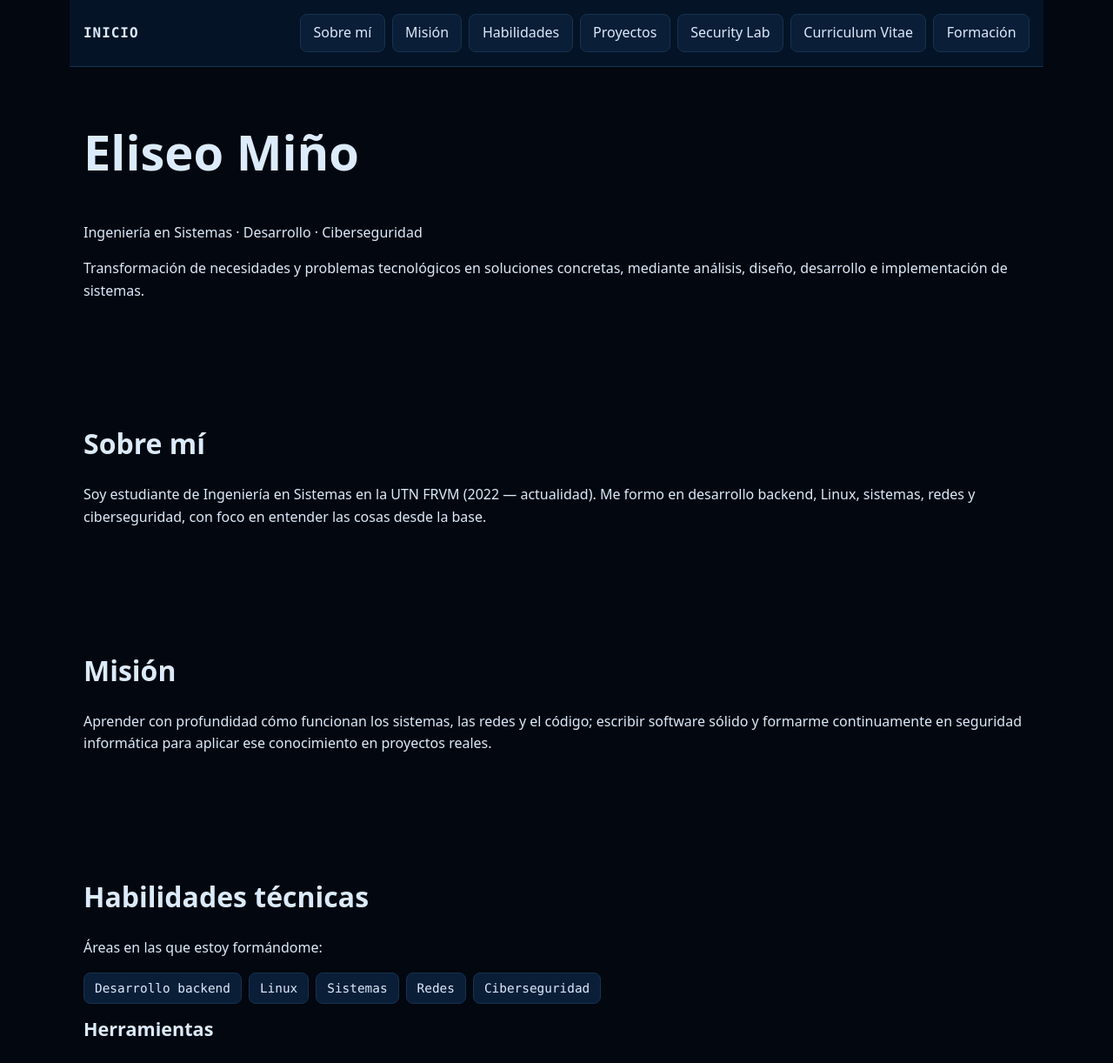
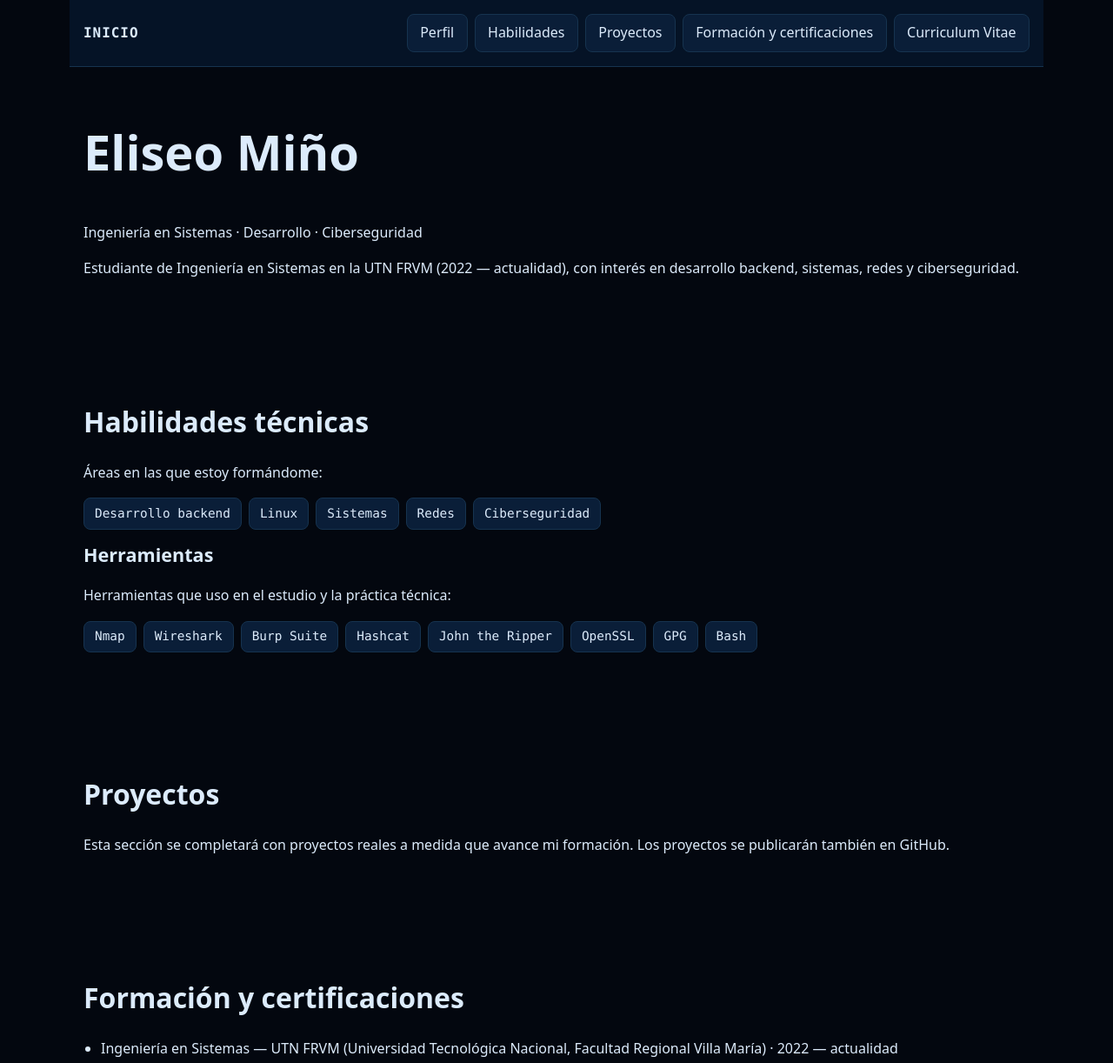
Before and after one commit to EliseoMino/EliseoMino.github.io, a plain HTML site: page index.html in a window 1280 px wide. Shown: the top 1222 px of the page at 87% size. Drawn offline with Linux system fonts and the light colour scheme.

Commit message:
cambios de posicionamiento de los titulos y mejoras visuales de informacion

```diff
--- a/index.html
+++ b/index.html
@@ -3,9 +3,9 @@
 <head>
   <meta charset="UTF-8">
   <meta name="viewport" content="width=device-width, initial-scale=1.0">
-  <meta name="description" content="Portfolio de Eliseo Miño, estudiante de Ingeniería en Sistemas, desarrollador backend y estudiante de ciberseguridad.">
+  <meta name="description" content="Portfolio de Eliseo Miño, estudiante de Ingeniería en Sistemas en la UTN FRVM, con interés en desarrollo backend y ciberseguridad.">
   <meta name="author" content="Eliseo Miño">
-  <title>Eliseo Miño — Ingeniería en Sistemas, Desarrollo y Ciberseguridad</title>
+  <title>Eliseo Miño — Ingeniería en Sistemas y Desarrollo</title>
   <link rel="stylesheet" href="css/base.css">
   <link rel="stylesheet" href="css/components.css">
   <link rel="stylesheet" href="css/sections.css">
@@ -18,13 +18,11 @@
     <a class="site-header__brand" href="#hero">INICIO</a>
     <nav class="site-nav" aria-label="Navegación principal">
       <ul>
-        <li><a href="#sobre-mi">Sobre mí</a></li>
-        <li><a href="#mision">Misión</a></li>
+        <li><a href="#hero">Perfil</a></li>
         <li><a href="#habilidades">Habilidades</a></li>
         <li><a href="#proyectos">Proyectos</a></li>
-        <li><a href="#security-lab">Security Lab</a></li>
+        <li><a href="#formacion">Formación y certificaciones</a></li>
         <li><a href="#cv">Curriculum Vitae</a></li>
-        <li><a href="#formacion">Formación</a></li>
       </ul>
     </nav>
   </header>
@@ -33,17 +31,7 @@
     <section id="hero" class="section section--hero" aria-labelledby="hero-titulo">
       <h1 id="hero-titulo">Eliseo Miño</h1>
       <p class="hero__rol">Ingeniería en Sistemas · Desarrollo · Ciberseguridad</p>
-      <p class="hero__resumen">Transformación de necesidades y problemas tecnológicos en soluciones concretas, mediante análisis, diseño, desarrollo e implementación de sistemas.</p>
-    </section>
-
-    <section id="sobre-mi" class="section" aria-labelledby="sobre-mi-titulo">
-      <h2 id="sobre-mi-titulo">Sobre mí</h2>
-      <p>Soy estudiante de Ingeniería en Sistemas en la UTN FRVM (2022 — actualidad). Me formo en desarrollo backend, Linux, sistemas, redes y ciberseguridad, con foco en entender las cosas desde la base.</p>
-    </section>
-
-    <section id="mision" class="section" aria-labelledby="mision-titulo">
-      <h2 id="mision-titulo">Misión</h2>
-      <p>Aprender con profundidad cómo funcionan los sistemas, las redes y el código; escribir software sólido y formarme continuamente en seguridad informática para aplicar ese conocimiento en proyectos reales.</p>
+      <p class="hero__resumen">Estudiante de Ingeniería en Sistemas en la UTN FRVM (2022 — actualidad), con interés en desarrollo backend, sistemas, redes y ciberseguridad.</p>
     </section>
 
     <section id="habilidades" class="section" aria-labelledby="habilidades-titulo">
@@ -76,8 +64,11 @@
       <div id="proyectos__card-list" class="project-card-list"></div>
     </section>
 
-    <section id="security-lab" class="section" aria-labelledby="security-lab-titulo">
-      <h2 id="security-lab-titulo">Security Lab</h2>
+    <section id="formacion" class="section" aria-labelledby="formacion-titulo">
+      <h2 id="formacion-titulo">Formación y certificaciones</h2>
+      <ul>
+        <li>Ingeniería en Sistemas — UTN FRVM (Universidad Tecnológica Nacional, Facultad Regional Villa María) · 2022 — actualidad</li>
+      </ul>
       <p>Prácticas guiadas de ciberseguridad realizadas en entornos de laboratorio educativos (TryHackMe):</p>
       <ul class="tags" id="security-list">
         <li>SOC Level 1 — completado</li>
@@ -85,7 +76,7 @@
         <li>Jr Penetration Tester — completado</li>
         <li>Cybersecurity 101 — completado</li>
       </ul>
-      <h3 id="certificados-titulo">Certificados</h3>
+      <h3 id="certificados-titulo">Certificaciones</h3>
       <div class="cert-slider" id="cert-slider" aria-label="Certificados de los Security Labs">
         <ul class="cert-slider__track" tabindex="0" aria-label="Galería de certificados. Las imágenes laterales cambian el certificado visible.">
           <li class="cert-slide">
@@ -118,12 +109,6 @@
       </p>
     </section>
 
-    <section id="formacion" class="section" aria-labelledby="formacion-titulo">
-      <h2 id="formacion-titulo">Formación y certificaciones</h2>
-      <ul>
-        <li>Ingeniería en Sistemas — UTN FRVM (Universidad Tecnológica Nacional, Facultad Regional Villa María) · 2022 — actualidad</li>
-      </ul>
-    </section>
   </main>
 
   <footer class="site-footer">
```
